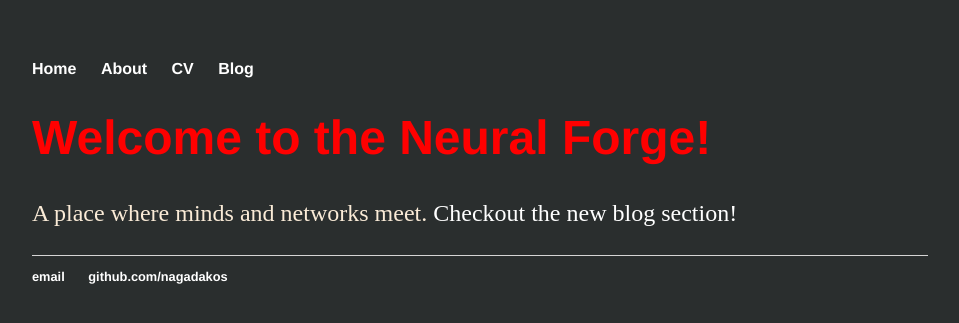
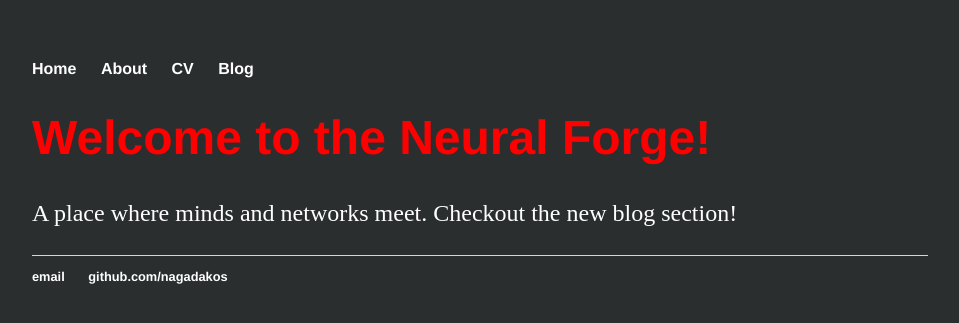
Before and after one commit to nagadakos/nagadakos.github.io, a Jekyll site: the page built from index.html, in a window 1280 px wide. Shown: the top 323 px of the page, without its empty margins (160-1119 px from the left). Built offline with Jekyll 4.4.1, drawn with Linux system fonts in a browser that asks for light colours.

Commit message:
Changed test to white

```diff
--- a/css/main.css
+++ b/css/main.css
@@ -28,7 +28,7 @@ h1 {
 p {
     font-size: 1.5em;
     line-height: 1.4em;
-    color: antiquewhite;
+    color: white;
 }
 footer {
     border-top: 1px solid #d5d5d5;
```
